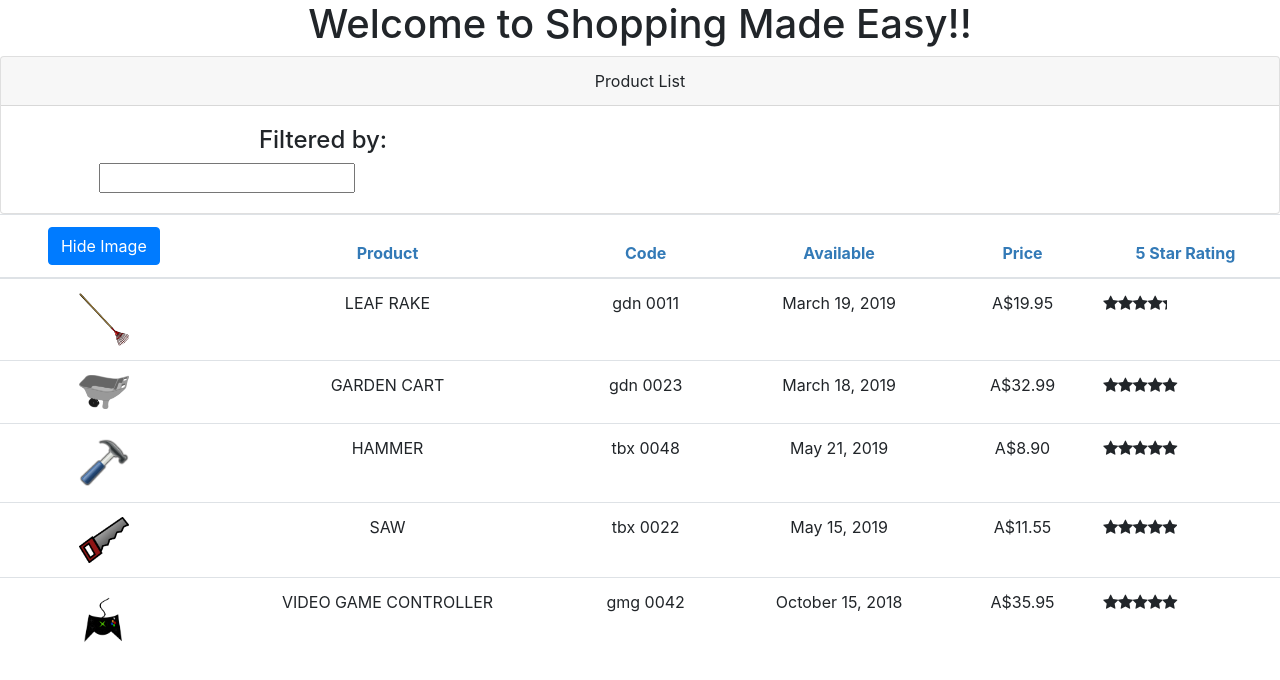
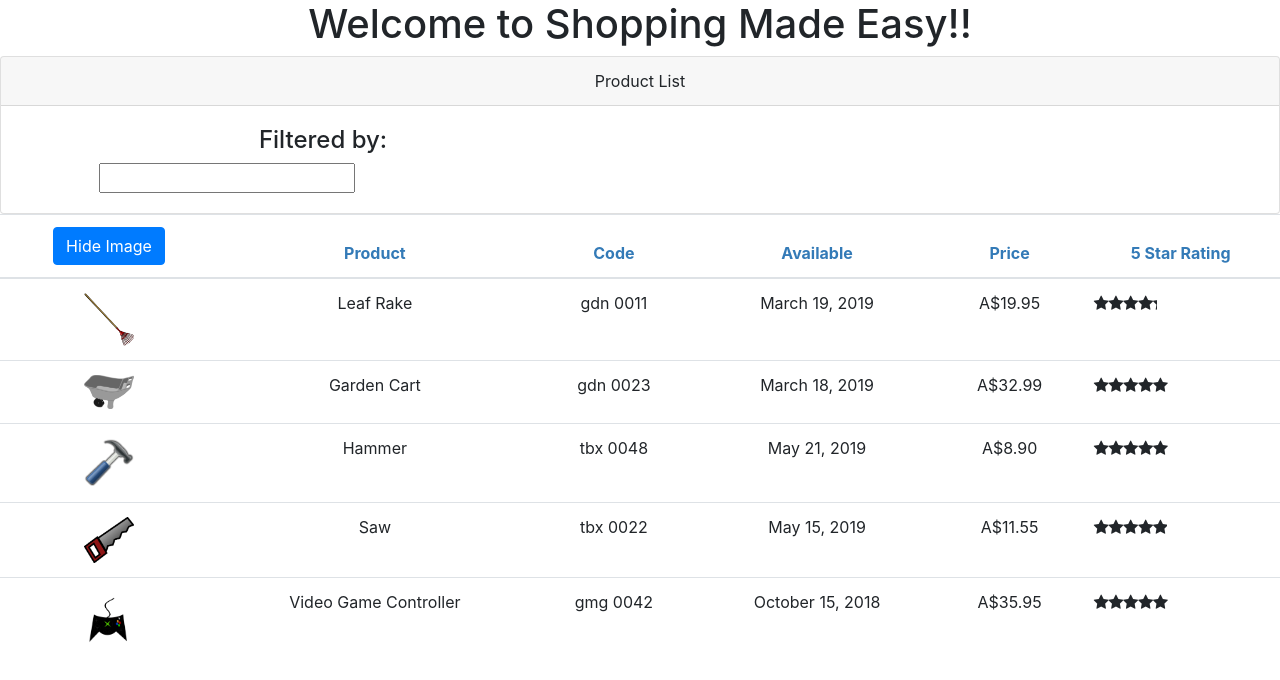
Before and after one commit to GowriKrishnamurthy/ShoppingMadeEasy, an Angular app: page / in a window 1280 px wide. Shown: the top 680 px of the page. Built offline with nearby package versions, Linux system fonts and the light colour scheme.

Commit message:
Service and dependency injection

```diff
--- a/src/app/Products/product-list/product-list.component.html
+++ b/src/app/Products/product-list/product-list.component.html
@@ -38,7 +38,7 @@
                 <td>
                     <img  *ngIf='showImage' [src]='product.imageUrl' [style.width.px]="imageWidth" [style.margin.px]="imageMargin">
                 </td>
-                <td> {{ product.productName | uppercase }} </td>
+                <td> {{ product.productName }} </td>
                 <td> {{ product.productCode | lowercase | convertToSpaces : '-' }} </td>
                 <td> {{ product.releaseDate }} </td>
                 <td> {{ product.price | currency : 'AUD':'symbol':'1.2-2' }} </td>
--- a/src/app/Products/product-list/product-list.component.ts
+++ b/src/app/Products/product-list/product-list.component.ts
@@ -1,5 +1,6 @@
 import { Component, OnInit } from '@angular/core';
 import { IProduct } from '../product';
+import { ProductService } from '../product.service';
 
 @Component({
   selector: 'app-product-list',
@@ -12,7 +13,7 @@ export class ProductListComponent implements OnInit {
   imageWidth: number = 50;
   imageMargin: number = 2;
   showImage: boolean = true;
-  listFilter: string;
+  _listFilter: string='';
 
   get listFilter(): string {
     return this._listFilter;
@@ -22,71 +23,26 @@ export class ProductListComponent implements OnInit {
     this.filteredProducts = this.listFilter ? this.performFilter(this.listFilter) : this.products;
   }
 
-  filteredProducts: IProduct[];
-
-  products: IProduct[] = [{
-    "productId": 1,
-    "productName": "Leaf Rake",
-    "productCode": "GDN-0011",
-    "releaseDate": "March 19, 2019",
-    "description": "Leaf rake with 48-inch wooden handle.",
-    "price": 19.95,
-    "starRating": 3.2,
-    "imageUrl": "assets/images/leaf_rake.png"
-  }, {
-    "productId": 2,
-    "productName": "Garden Cart",
-    "productCode": "GDN-0023",
-    "releaseDate": "March 18, 2019",
-    "description": "15 gallon capacity rolling garden cart",
-    "price": 32.99,
-    "starRating": 4.2,
-    "imageUrl": "assets/images/garden_cart.png"
-  }, {
-    "productId": 5,
-    "productName": "Hammer",
-    "productCode": "TBX-0048",
-    "releaseDate": "May 21, 2019",
-    "description": "Curved claw steel hammer",
-    "price": 8.9,
-    "starRating": 4.8,
-    "imageUrl": "assets/images/hammer.png"
-  }, {
-    "productId": 8,
-    "productName": "Saw",
-    "productCode": "TBX-0022",
-    "releaseDate": "May 15, 2019",
-    "description": "15-inch steel blade hand saw",
-    "price": 11.55,
-    "starRating": 3.7,
-    "imageUrl": "assets/images/saw.png"
-  }, {
-    "productId": 10,
-    "productName": "Video Game Controller",
-    "productCode": "GMG-0042",
-    "releaseDate": "October 15, 2018",
-    "description": "Standard two-button video game controller",
-    "price": 35.95,
-    "starRating": 4.6,
-    "imageUrl": "assets/images/xbox-controller.png"
-  }
-  ];
-  constructor() {
-    this.filteredProducts = this.products;
+  filteredProducts: IProduct[] = [];
+  products: IProduct[] = [];
+  constructor(private productService:ProductService) {
   }
 
   ngOnInit() {
-
+    this.products = this.productService.getProducts();
+    this.filteredProducts = this.products;
   }
   toggleImage(): void {
     this.showImage = !this.showImage;
   }
+
   performFilter(filterBy: string): IProduct[] {
     filterBy = filterBy.toLocaleLowerCase();
     return this.products.filter((product: IProduct) =>
       product.productName.toLocaleLowerCase().indexOf(filterBy) !== -1);
   }
-  onRatingClicked(message:string) {
+  onRatingClicked(message:string):void{
     this.pageTitle = 'Product List ' + message;
   }
+
 }
--- /dev/null
+++ b/src/app/Products/product.service.ts
@@ -0,0 +1,66 @@
+import { Injectable } from '@angular/core';
+import { IProduct } from './product';
+
+@Injectable({
+  providedIn: 'root'
+})
+export class ProductService {
+
+  constructor() { }
+
+  getProducts(): IProduct[]
+  {
+    return [
+      {
+        "productId": 1,
+        "productName": "Leaf Rake",
+        "productCode": "GDN-0011",
+        "releaseDate": "March 19, 2019",
+        "description": "Leaf rake with 48-inch wooden handle.",
+        "price": 19.95,
+        "starRating": 3.2,
+        "imageUrl": "assets/images/leaf_rake.png"
+      },
+      {
+        "productId": 2,
+        "productName": "Garden Cart",
+        "productCode": "GDN-0023",
+        "releaseDate": "March 18, 2019",
+        "description": "15 gallon capacity rolling garden cart",
+        "price": 32.99,
+        "starRating": 4.2,
+        "imageUrl": "assets/images/garden_cart.png"
+      },
+      {
+        "productId": 5,
+        "productName": "Hammer",
+        "productCode": "TBX-0048",
+        "releaseDate": "May 21, 2019",
+        "description": "Curved claw steel hammer",
+        "price": 8.9,
+        "starRating": 4.8,
+        "imageUrl": "assets/images/hammer.png"
+      },
+      {
+        "productId": 8,
+        "productName": "Saw",
+        "productCode": "TBX-0022",
+        "releaseDate": "May 15, 2019",
+        "description": "15-inch steel blade hand saw",
+        "price": 11.55,
+        "starRating": 3.7,
+        "imageUrl": "assets/images/saw.png"
+      },
+      {
+        "productId": 10,
+        "productName": "Video Game Controller",
+        "productCode": "GMG-0042",
+        "releaseDate": "October 15, 2018",
+        "description": "Standard two-button video game controller",
+        "price": 35.95,
+        "starRating": 4.6,
+        "imageUrl": "assets/images/xbox-controller.png"
+      }
+    ];
+  }
+}
--- a/src/app/common/star/star.component.ts
+++ b/src/app/common/star/star.component.ts
@@ -7,6 +7,7 @@ import { Component, OnInit, OnChanges, Input, Output, EventEmitter } from '@angu
 })
 export class StarComponent implements OnInit, OnChanges {
 
+  starWidth:number;
   @Input() rating: number;
   @Output() ratingClicked: EventEmitter<string> = new EventEmitter<string>();
 
```
Also changed, not shown: 1 other file (tests, documents, lock files or other folders).
